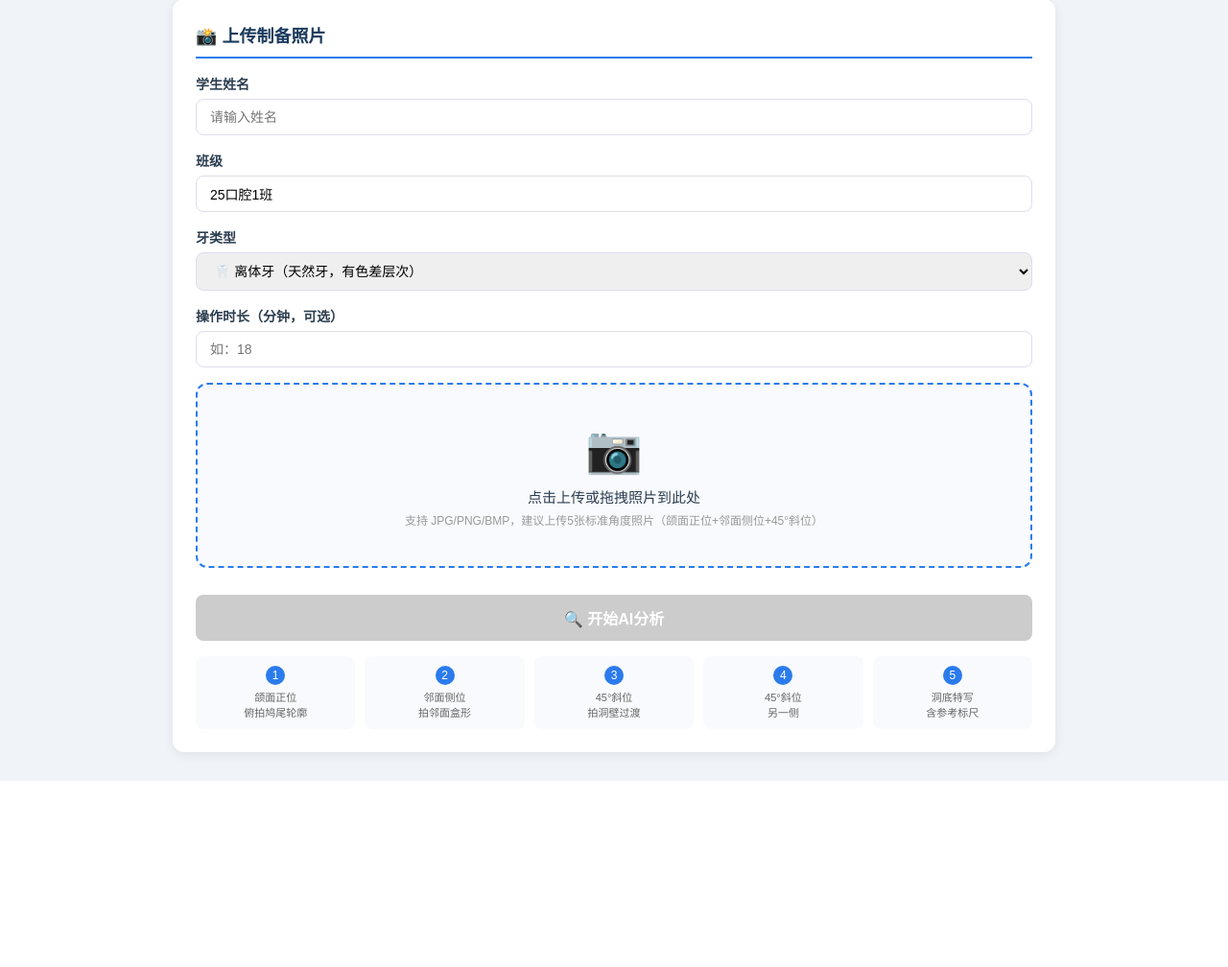
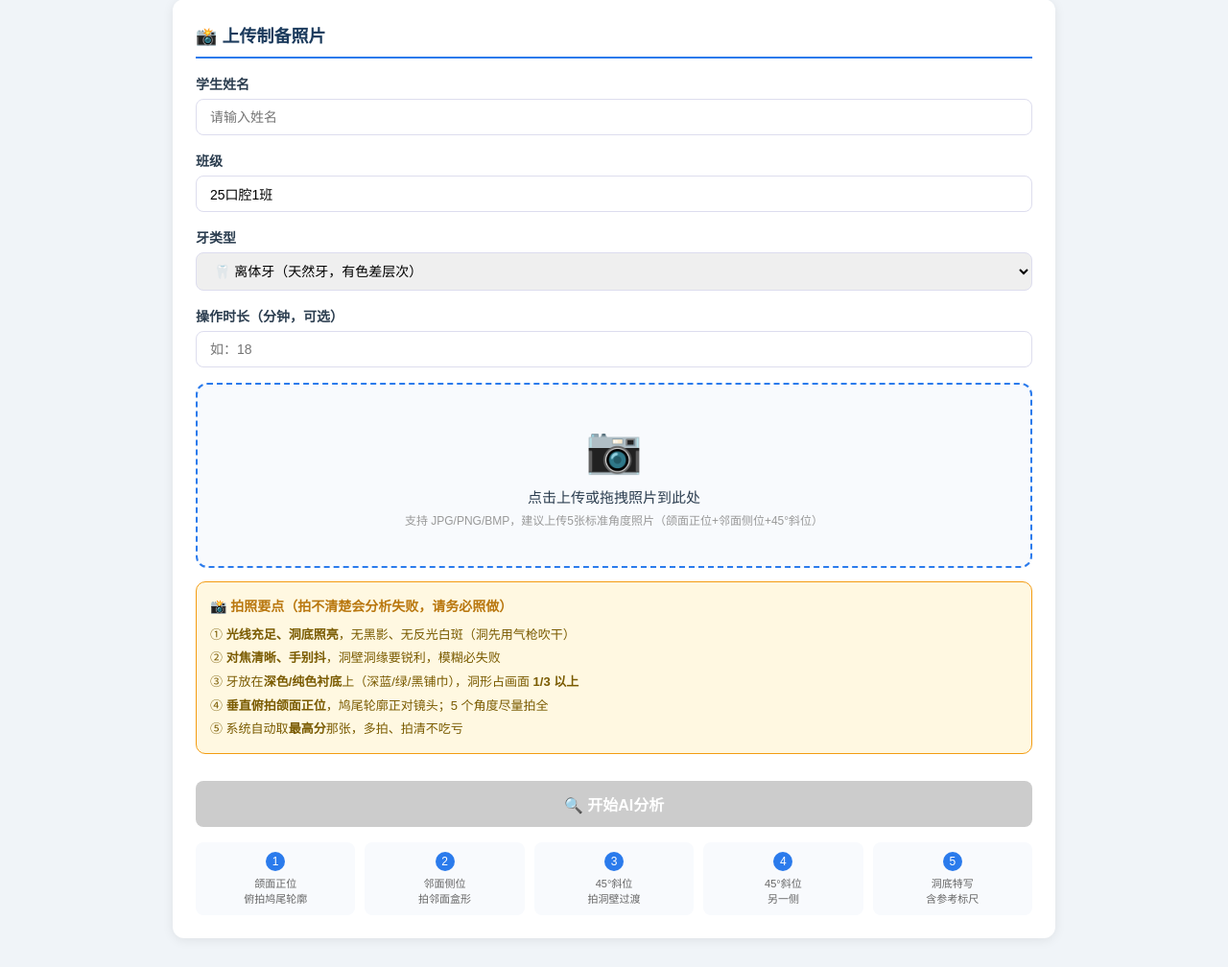
Before and after one commit to 593592996-coder/dental-ai-scoring, a Flask app: page /class2 in a window 1280 px wide. Shown: the part 136-1144 px from the top of the page at 96% size. Before the commit the page ends 950 px from the top, so only its background shows below. Run offline with Flask 3, Linux system fonts and the light colour scheme.

Commit message:
照片自动压缩防爆满+上传页拍照要点提示

```diff
--- a/templates/index.html
+++ b/templates/index.html
@@ -95,6 +95,14 @@
             <div class="text">点击上传或拖拽照片到此处</div>
             <div class="hint">支持 JPG/PNG/BMP，建议上传5张标准角度照片（颌面正位+邻面侧位+45°斜位）</div>
             <input type="file" id="fileInput" accept="image/*" multiple style="display:none">
+        </div>
+        <div style="margin:14px 0 4px;padding:12px 14px;background:#fff8e1;border:1.5px solid #f39c12;border-radius:10px;font-size:13px;line-height:1.9;color:#7a5b00;text-align:left;">
+            <div style="font-weight:700;font-size:14px;color:#b9770e;margin-bottom:4px;">📸 拍照要点（拍不清楚会分析失败，请务必照做）</div>
+            ① <b>光线充足、洞底照亮</b>，无黑影、无反光白斑（洞先用气枪吹干）<br>
+            ② <b>对焦清晰、手别抖</b>，洞壁洞缘要锐利，模糊必失败<br>
+            ③ 牙放在<b>深色/纯色衬底</b>上（深蓝/绿/黑铺巾），洞形占画面 <b>1/3 以上</b><br>
+            ④ <b>垂直俯拍颌面正位</b>，鸠尾轮廓正对镜头；5 个角度尽量拍全<br>
+            ⑤ 系统自动取<b>最高分</b>那张，多拍、拍清不吃亏
         </div>
         <div class="preview-grid" id="previewGrid"></div>
         <div style="margin-top:16px;">
```
